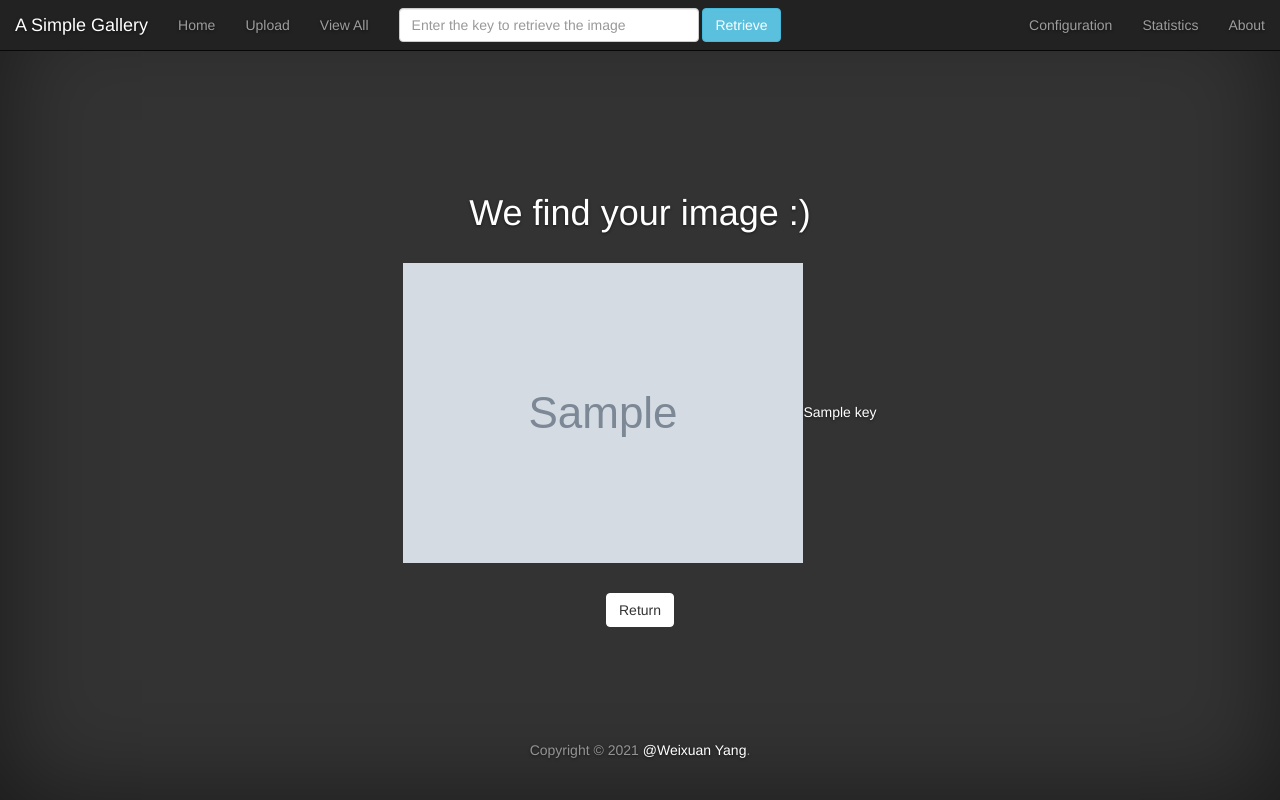
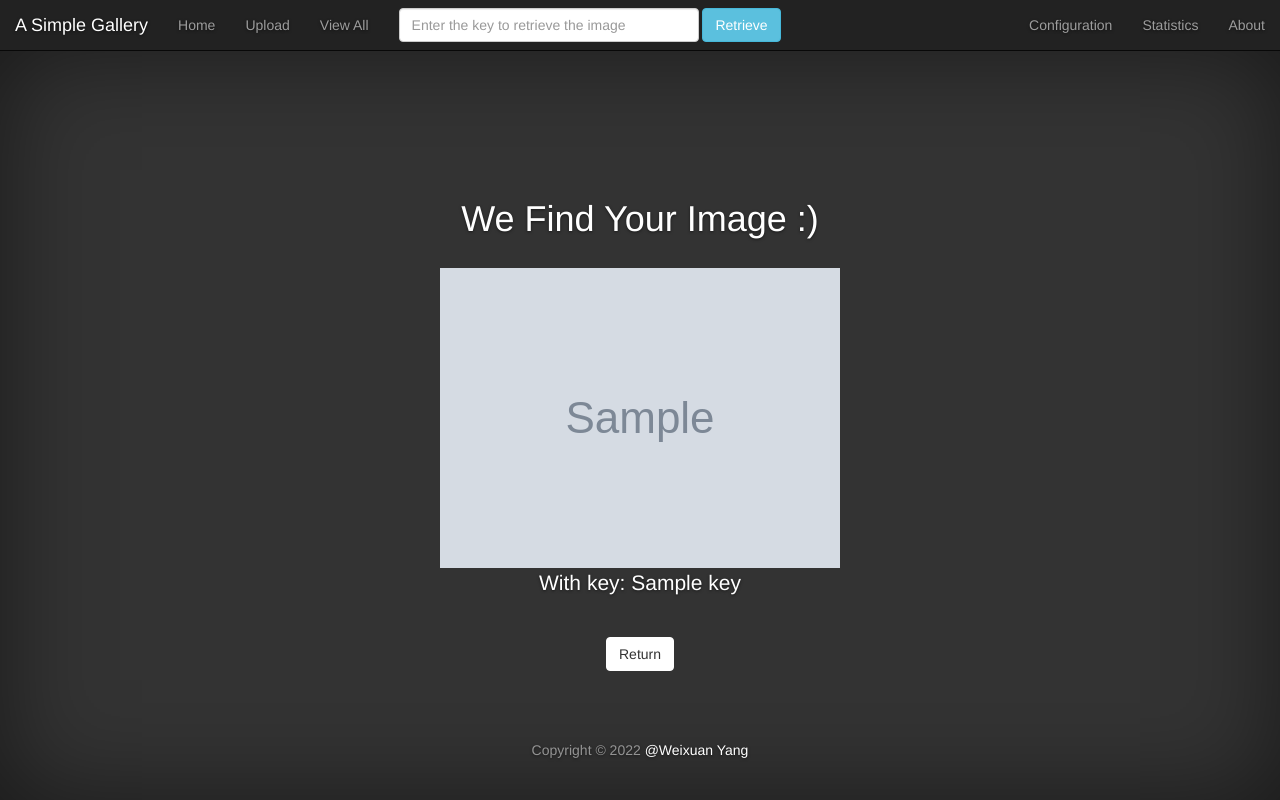
Before and after one commit to wxlomo/Othello, a Python web app: template A_1/frontend/app/templates/retrieve.html in a window 1280 px wide. Run offline with Jinja, Linux system fonts and the light colour scheme; the template is opened without the code that fills it: most values are stand-ins (such as "Sample title", 1, 10 or a date in 2020); grey boxes marked "Sample" are stand-in pictures.

Commit message:
update the layout to avoid to hide the content

```diff
--- a/A_1/frontend/app/templates/about.html
+++ b/A_1/frontend/app/templates/about.html
@@ -10,7 +10,7 @@
 {% block about %}active{% endblock about %}
 {% block bg %}style="background-image: url({{url_for('static', filename='img/index.jpg')}}); background-size: cover;"{% endblock bg %}
 {% block content %}
-<h1 class="cover-heading">Made with ♥</h1>
+<h1 class="cover-heading">Made With ♥</h1>
 <br>
 <p class="lead"><a href="https://www.linkedin.com/in/weixuanyang/">Weixuan Yang</a> - <a href="mailto:weixuan.yang@mail.utoronto.ca">weixuan.yang@mail.utoronto.ca</a></p>
 <p class="lead"><a href="#">Haotian Chen</a> - <a href="mailto:haotian.chen@mail.utoronto.ca">haotian.chen@mail.utoronto.ca</a></p>
--- a/A_1/frontend/app/templates/layout.html
+++ b/A_1/frontend/app/templates/layout.html
@@ -16,7 +16,7 @@
     <title> {% block title %}{% endblock title %}</title>
 </head>
 
-<body>
+<body style="padding-top: 50px">
     <nav class="navbar navbar-default navbar-fixed-top navbar-inverse" role="navigation">
         <div class="container-fluid">
             <div class="navbar-header">
@@ -59,7 +59,7 @@
                 </div>
                 <div class="mastfoot">
                     <div class="inner">
-                        <p>Copyright © 2021 <a href="https://www.linkedin.com/in/weixuanyang/">@Weixuan Yang</a>. </p>
+                        <p>Copyright © 2022 <a href="https://www.linkedin.com/in/weixuanyang/">@Weixuan Yang</a></p>
                     </div>
                 </div>
             </div>
--- a/A_1/frontend/app/templates/retrieve.html
+++ b/A_1/frontend/app/templates/retrieve.html
@@ -8,10 +8,10 @@
 {% extends "layout.html" %}
 {% block title %}Retrieve{% endblock title %}
 {% block content %}
-<h1>We find your image :)</h1>
+<h1>We Find Your Image :)</h1>
 <br>
-<img src="{{image}}" style="max-width: 800px; max-height: 600px; width: auto; height: auto>
-<p class="lead">{{key}}</p>
+<img src="{{image}}" style="max-width: 600px; max-height: 600px; width: auto; height: auto">
+<p class="lead">With key: {{key}}</p>
 <br>
 <a href="{{url_for('get_home')}} " class="btn btn-default ">Return</a>
 {% endblock content %}
```
Also changed, not shown: A_1/frontend/app/frontend.py (+1 -1 lines).
